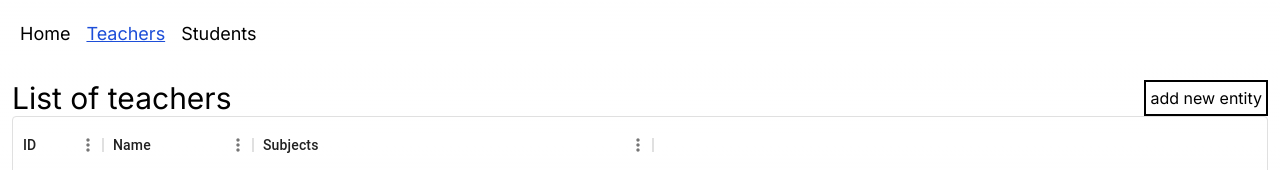
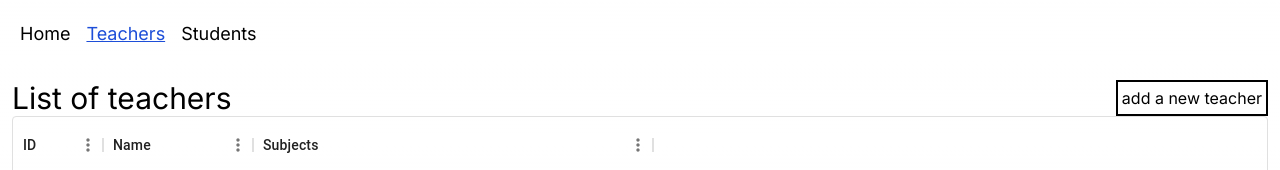
Before and after one commit to uol-team89/lms-frontend, a Next.js app: page /teachers in a window 1280 px wide. Shown: the top 170 px of the page. Built offline with nearby package versions, Linux system fonts and the light colour scheme.

Commit message:
create a component to dynamically render listing pages

```diff
--- /dev/null
+++ b/src/app/[entityType]/page.tsx
@@ -0,0 +1,19 @@
+"use client";
+import { usePathname, useRouter, useSearchParams } from "next/navigation";
+import CrudViewPage from "../components/CrudViewPage";
+import { useEffect } from "react";
+
+const EntityList: React.FC = () => {
+  const router = useRouter();
+  const pathname = usePathname();
+  const urlQuery = useSearchParams();
+
+
+  return <>
+  {/* <CrudViewPage></CrudViewPage> */}
+  <h1>lello
+  </h1>
+  </>;
+};
+
+export default EntityList;
--- /dev/null
+++ b/src/app/[entityType]/resolver.ts
@@ -0,0 +1,27 @@
+import { ICrudPageProps } from "../components/CrudViewPage"
+
+const allowedEntityTypes = ["teachers", "students"]
+
+type ResolverMap = Partial<{[key in typeof allowedEntityTypes[number]] : ICrudPageProps}>
+
+const createDisplayTextAttributes = (entitySingularName: string, entityPluralName: string): Pick<ICrudPageProps, "listTitle" | "createButtonText" |"entitySingularName" |"entityPluralName"> => {
+    return {
+        // return back the args cuz I am too lazy to populate those fields in the dictionary below.
+        entitySingularName: entitySingularName,
+        entityPluralName: entityPluralName,
+        listTitle: `List of ${entityPluralName}`,
+        createButtonText: `Add a new ${entitySingularName}`
+    }
+}
+
+const resolveEntityType = (entityType: string): ICrudPageProps | undefined => {
+    const map: ResolverMap = {
+        "teachers": {
+            ...createDisplayTextAttributes("teacher", "teachers"),
+            entityArray: [],
+            dataGridColumnDefs: [],
+       },
+
+    }
+    return map[entityType]
+}
--- a/src/app/components/CrudPage.tsx
+++ b/src/app/components/CrudViewPage.tsx
@@ -2,8 +2,10 @@ import { DataGrid, GridColDef } from "@mui/x-data-grid";
 import Button, {IButtonProps} from "./Button";
 import React from "react";
 
-interface ICrudPageProps {
-  title: string;
+export interface ICrudPageProps {
+  entitySingularName: string;
+  entityPluralName: string;
+  listTitle?: string;
   entityArray: any[];
   dataGridColumnDefs: GridColDef[];
   createButtonText?: string
@@ -16,17 +18,20 @@ interface ICrudPageProps {
  * and also handles all the data fetching and creations
  *
  */
-const CrudPage: React.FC<ICrudPageProps> = ({
+const CrudViewPage: React.FC<ICrudPageProps> = ({
   entityArray,
   dataGridColumnDefs,
-  createButtonText="add new entity",
+  entityPluralName,
+  entitySingularName,
+  createButtonText=`add a new ${entitySingularName}`,
+  listTitle: title=`List of ${entityPluralName}`,
   ...props
 }) => {
   type entityType = (typeof entityArray)[0];
   return (
     <>
       <div className="flex justify-between items-center">
-      <h1 className="text-3xl">{props.title}</h1>
+      <h1 className="text-3xl">{title}</h1>
       <Button onClick={props.buttonOnClick}>{createButtonText}</Button>
       </div>
       <DataGrid columns={dataGridColumnDefs} rows={entityArray} />
@@ -34,4 +39,4 @@ const CrudPage: React.FC<ICrudPageProps> = ({
   );
 };
 
-export default CrudPage;
+export default CrudViewPage;
--- /dev/null
+++ b/src/app/error.tsx
@@ -0,0 +1,17 @@
+"use client";
+
+export default function Error({
+  error,
+  reset,
+}: {
+  error: Error;
+  reset: () => void;
+}) {
+  return (
+    <div className="text-black">
+      <h2>Something went wrong!</h2>
+      <p>{error.message}</p>
+      <button onClick={() => reset()}>Try again</button>
+    </div>
+  );
+}
--- /dev/null
+++ b/src/app/notfound/page.tsx
@@ -0,0 +1,23 @@
+"use client"
+import { useRouter } from "next/navigation";
+import Button from "../components/Button";
+import { useSearchParams } from "next/navigation";
+
+const NotFound: React.FC = () => {
+    const router = useRouter();
+    const query = useSearchParams()
+
+  return (
+    <div className="flex justify-center items-center flex-col">
+
+
+        <p className="text-center text-2xl flex justify-center items-center h-[40vh] w-[100vw]">
+        :( <br/>   The page you are looking for does not exist!
+        </p>
+
+      <Button onClick={()=>router.push(query.get("previousRoute") || "/")}>&lt;- go back</Button>
+    </div>
+  );
+};
+
+export default NotFound;
--- a/src/app/teachers/page.tsx
+++ b/src/app/teachers/page.tsx
@@ -2,7 +2,7 @@
 import { DataGrid, GridColDef, GridValueGetterParams } from "@mui/x-data-grid";
 import { ITeacher } from "../types/teacher";
 import { ISubject } from "../types/subject";
-import CrudPage from "../components/CrudPage";
+import CrudViewPage from "../components/CrudViewPage";
 
 interface ITeachersProps {}
 
@@ -46,12 +46,13 @@ const rows: ITeacher[] = [
 const Teachers: React.FC<ITeachersProps> = ({}) => {
   return (
     <div>
-      <CrudPage
-        title="List of teachers"
+      <CrudViewPage
+      entitySingularName="teacher"
+      entityPluralName="teachers"
         dataGridColumnDefs={columns}
         entityArray={rows}
         buttonOnClick={()=>console.log('wtf')}
-      ></CrudPage>
+      ></CrudViewPage>
     </div>
   );
 };
```
Also changed, not shown: src/app/[entityType]/[id]/create/page.tsx (added), src/app/[entityType]/[id]/page.tsx (added), src/app/[entityType]/[id]/update/page.tsx (added), 1 other file (tests, documents, lock files or other folders).
